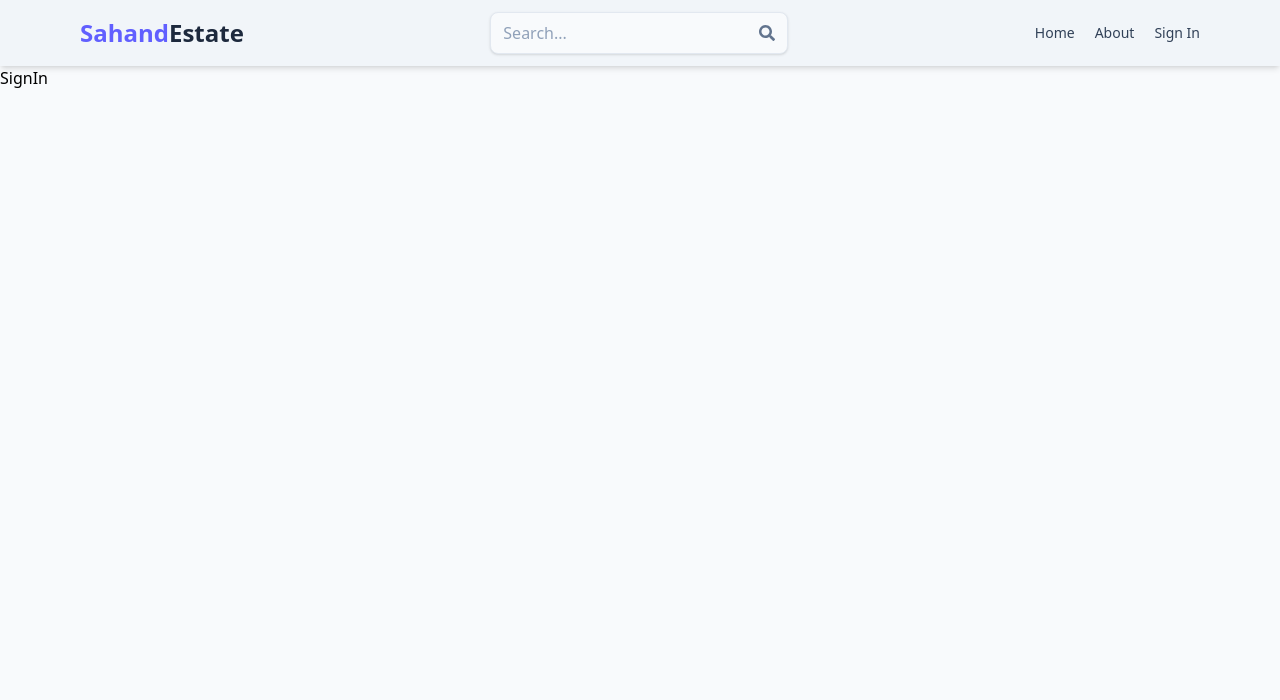
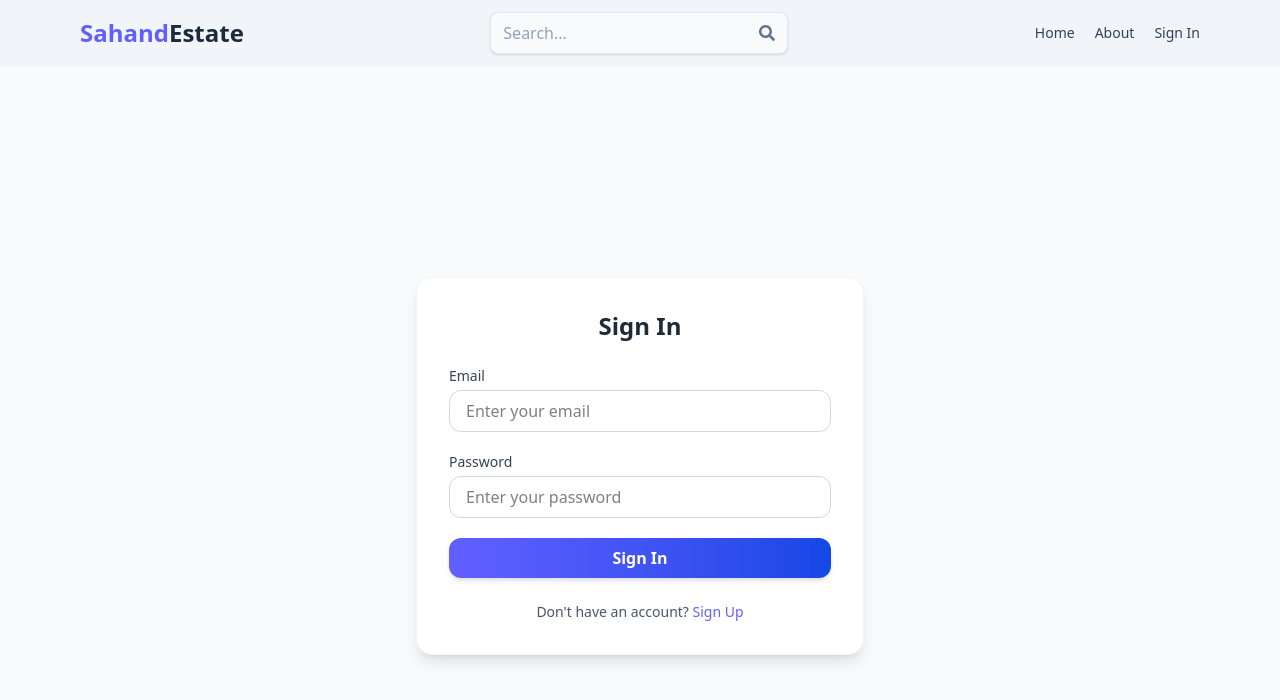
Before and after one commit to Alishaa-987/Real_State_project, a React (Vite) app in the folder client/: page /SignIn in a window 1280 px wide. Shown: the top 700 px of the page. Built offline with nearby package versions, Linux system fonts and the light colour scheme.

Commit message:
complete signUp page functionality

```diff
--- a/client/src/pages/SignIn.jsx
+++ b/client/src/pages/SignIn.jsx
@@ -1,9 +1,114 @@
 import React from 'react'
+import { Link , useNavigate} from 'react-router-dom';
+import { useState } from 'react';
 
-function SignIn() {
+export default function SignIn() {
+  const [formData, setFormData] = useState({});
+  const [error, setError] = useState(null);
+  const [loading, setLoading] = useState(false);
+  const navigate = useNavigate();
+  const handleChange = (e) => {
+    // form data is used to store whatever the user type
+    setFormData({
+      ...formData,   // keep previous values store
+      [e.target.id]: e.target.value,  // update current input
+    });
+
+  };
+
+
+  const handleSubmit = async (e) => {
+    e.preventDefault();
+    try {
+      setLoading(true);
+
+
+      const res = await fetch('http://localhost:3000/api/auth/signIn',
+        {
+          method: 'POST',
+          headers: {
+            'Content-Type': 'application/json',
+          },
+          body: JSON.stringify(formData),
+        }
+      );
+      const data = await res.json();
+      console.log(data);
+
+      if (data.success === false) {
+        setLoading(false);
+        setError(data.message);
+
+        return;
+      }
+      setLoading(false);
+      setError(null);
+      navigate('/')
+    } catch(err) {
+      setLoading(false);
+      setError(err.message);
+    }
+
+  };
+
+
+
   return (
-    <div>SignIn</div>
-  )
+    <div className="flex items-center justify-center min-h-screen bg-gray-50">
+      <div className="bg-white shadow-lg rounded-2xl p-8 w-full max-w-md border border-gray-100">
+
+        {/* Heading */}
+        <h2 className="text-2xl font-bold text-center text-gray-800 mb-6">
+          Sign In
+        </h2>
+
+        {/* Form */}
+        <form className="space-y-5" onSubmit={handleSubmit}>
+          {/* Email */}
+          <div>
+            <label className="block text-gray-700 text-sm font-medium mb-1" >Email</label>
+            <input
+              id="email"
+              type="email"
+              placeholder="Enter your email"
+              className="w-full px-4 py-2 border border-gray-300 rounded-xl focus:ring-2 focus:ring-indigo-500 focus:border-indigo-500 transition" onChange={handleChange}
+            />
+          </div>
+
+          {/* Password */}
+          <div>
+            <label className="block text-gray-700 text-sm font-medium mb-1">Password</label>
+            <input
+              id="password"
+              type="password"
+              placeholder="Enter your password"
+              className="w-full px-4 py-2 border border-gray-300 rounded-xl focus:ring-2 focus:ring-indigo-500 focus:border-indigo-500 transition" onChange={handleChange}
+            />
+          </div>
+
+          {/* Button */}
+          <button
+            disabled={loading}
+            type="submit"
+            className="w-full py-2 rounded-xl font-semibold text-white shadow-md
+             bg-gradient-to-r from-indigo-500 to-blue-700
+             hover:from-indigo-700 hover:to-blue-800
+             transition duration-200"
+          >
+            {/* Sign Up */}
+            {loading ? 'Loading...' : 'Sign In'}
+          </button>
+        </form>
+
+        {/* Link */}
+        <p className="text-center text-sm text-gray-600 mt-6">
+          Don't have an account?{" "}
+          <a href="/signUp" className="text-indigo-500 font-medium hover:underline">
+            Sign Up
+          </a>
+        </p>
+      </div>
+      {error && <p className='text-red-500'>{error}</p>}
+    </div>
+  );
 }
-
-export default SignIn
```
Also changed, not shown: client/src/pages/SignUp.jsx (+1 -10 lines).
